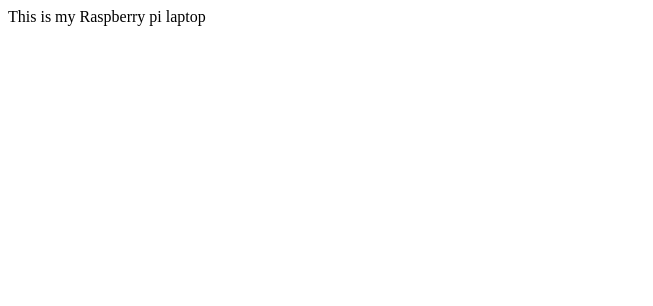
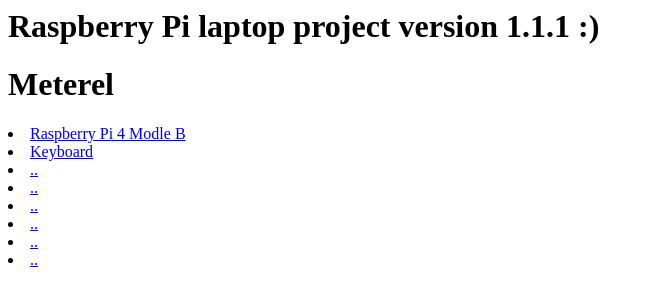
Before and after one commit to poderman/Raspberry-pi-laptop, a plain HTML site: page Public/index.HTML in a window 1280 px wide. Shown: the whole page, without its empty margins (0-653 px from the left). Drawn offline with Linux system fonts and the light colour scheme.

Commit message:
Update index.HTML

```diff
--- a/Public/index.HTML
+++ b/Public/index.HTML
@@ -1 +1,12 @@
-This is my Raspberry pi laptop
+<h1 >Raspberry Pi laptop project version 1.1.1 :) </h1>
+
+
+<h1 >Meterel </h1>
+<li> <a  href="https://www.raspberrypi.org/products/raspberry-pi-4-model-b/">Raspberry Pi 4 Modle B</a>
+<li> <a  href="https://www.raspberrypi.org/products/raspberry-pi-keyboard-and-hub/">Keyboard</a>
+<li> <a  href="...">..</a>
+<li> <a  href="...">..</a>
+<li> <a  href="...">..</a>
+<li> <a  href="...">..</a>
+<li> <a  href="...">..</a>
+<li> <a  href="...">..</a>
```
